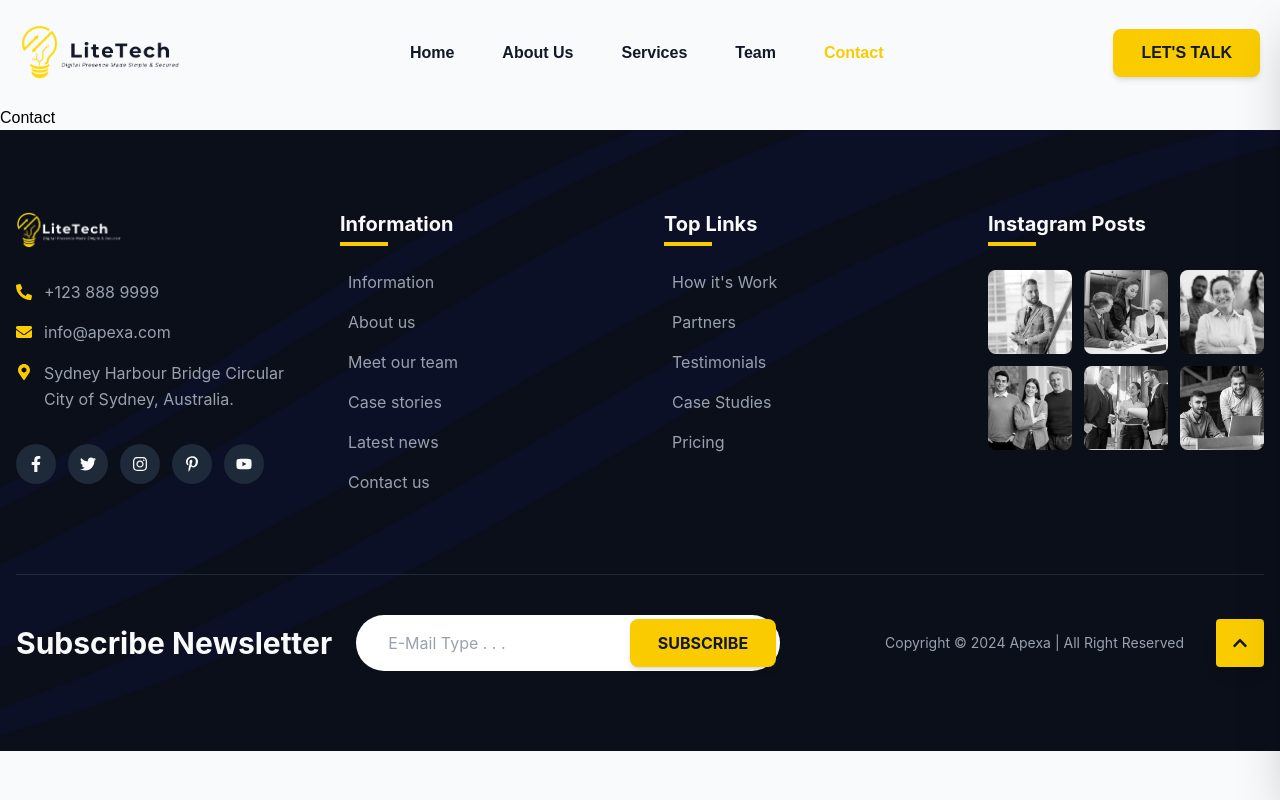
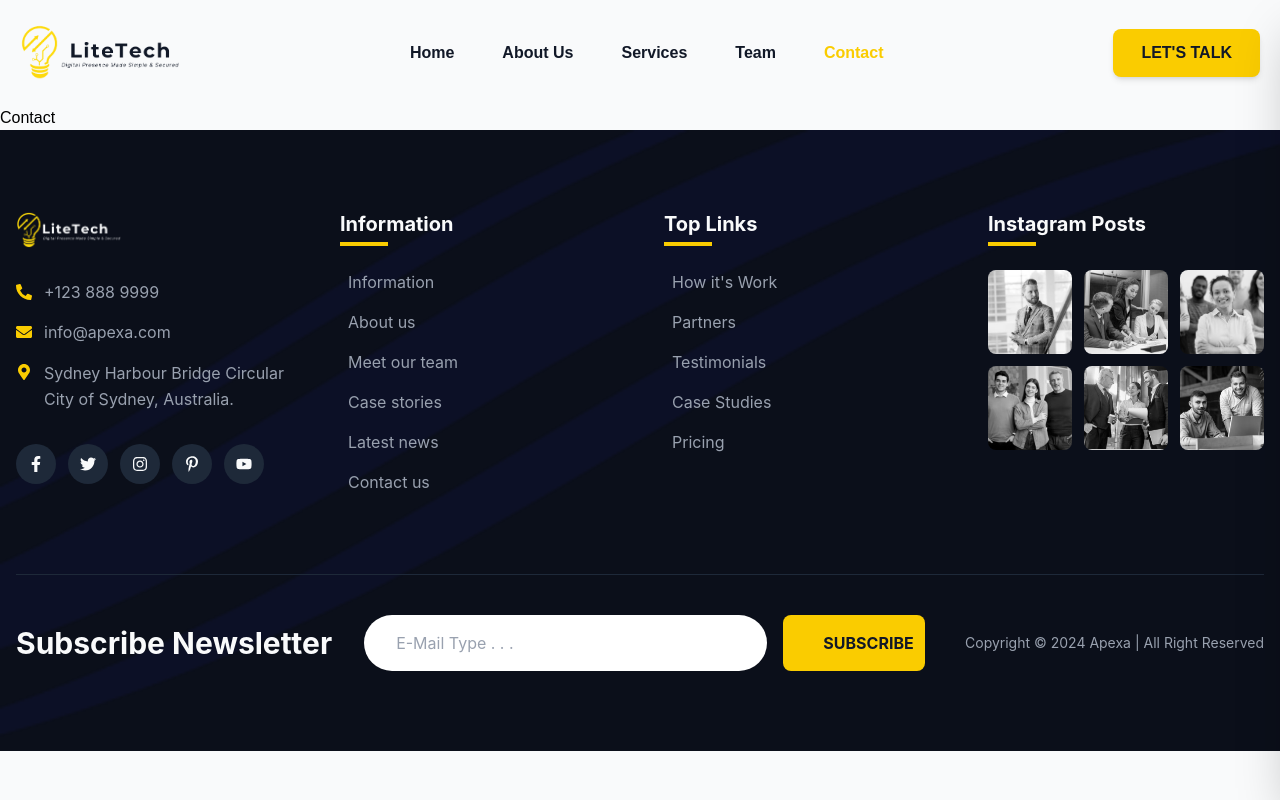
Before and after one commit to Thankgodgab/MorGab, a React (Vite) app: page /contact in a window 1280 px wide. Built offline with nearby package versions, Linux system fonts and the light colour scheme.

Commit message:
feat: introduce Footer component with navigation, social media, newsletter subscription, and scroll-to-top button.

```diff
--- a/src/Components/molecules/Footer.jsx
+++ b/src/Components/molecules/Footer.jsx
@@ -1,4 +1,4 @@
-import React from 'react';
+import React, { useState, useEffect } from 'react';
 import { Link } from 'react-router-dom';
 import { FaFacebookF, FaTwitter, FaInstagram, FaPinterestP, FaYoutube, FaPhoneAlt, FaEnvelope, FaMapMarkerAlt, FaChevronUp } from 'react-icons/fa';
 import Button from '../organisms/Button';
@@ -14,6 +14,21 @@ import insta05 from '../../assets/footer_insta05.jpg';
 import insta06 from '../../assets/footer_insta06.jpg';
 
 const Footer = () => {
+  const [showScroll, setShowScroll] = useState(false);
+
+  useEffect(() => {
+    const checkScrollTop = () => {
+      if (!showScroll && window.pageYOffset > 400) {
+        setShowScroll(true);
+      } else if (showScroll && window.pageYOffset <= 400) {
+        setShowScroll(false);
+      }
+    };
+
+    window.addEventListener('scroll', checkScrollTop);
+    return () => window.removeEventListener('scroll', checkScrollTop);
+  }, [showScroll]);
+
   const instagramPosts = [
     { id: 1, img: insta01, link: "https://www.instagram.com/p/1" },
     { id: 2, img: insta02, link: "https://www.instagram.com/p/2" },
@@ -28,6 +43,7 @@ const Footer = () => {
   };
 
   return (
+    <>
       <footer className="bg-[#0b0f1a] text-mg-offwhite pt-20 pb-10 font-secondary relative overflow-hidden">
         {/* Background Shape */}
         <div className="absolute top-0 left-0 w-full h-full pointer-events-none opacity-20">
@@ -137,38 +153,41 @@ const Footer = () => {
 
           {/* Newsletter & Copyright Section */}
           <div className="border-t border-gray-800 pt-10 mt-10">
-          <div className="flex flex-col md:flex-row items-center justify-between gap-8 mb-10">
-            <div className="flex flex-col md:flex-row items-center gap-6 w-full md:w-auto">
-              <h3 className="text-3xl font-bold whitespace-nowrap">Subscribe Newsletter</h3>
-              <div className="relative w-full max-w-md group">
+            <div className="flex flex-col lg:flex-row items-center justify-between gap-10 mb-10">
+              <div className="flex flex-col md:flex-row items-center gap-8 w-full">
+                <h3 className="text-2xl md:text-3xl font-bold whitespace-nowrap">Subscribe Newsletter</h3>
+                <div className="flex flex-col sm:flex-row items-center gap-4 w-full">
                   <input
                     type="email"
                     placeholder="E-Mail Type . . ."
-                  className="w-full py-4 px-8 rounded-full bg-white text-mg-blue outline-none placeholder:text-gray-400 pr-36"
+                    className="w-full py-4 px-8 rounded-full bg-white text-mg-blue outline-none placeholder:text-gray-400 h-[56px] focus:ring-2 focus:ring-mg-yellow transition-all"
                   />
-                <div className="absolute right-1 top-1 bottom-1">
-                  <Button className="h-full py-2 px-6 rounded-full text-sm uppercase">
+                  <Button className="h-[56px] py-4 px-10 rounded-full text-base uppercase whitespace-nowrap bg-mg-yellow! text-mg-blue! hover:text-mg-offwhite! shadow-none hover:shadow-xl w-full sm:w-auto">
                     Subscribe
                   </Button>
                 </div>
               </div>
-            </div>
-            <div className="flex flex-col md:flex-row items-center gap-8 w-full md:w-auto">
-              <p className="text-gray-400 text-sm whitespace-nowrap">
+              <div className="w-full lg:w-auto">
+                <p className="text-gray-400 text-sm md:whitespace-nowrap text-center lg:text-left">
                   Copyright © 2024 Apexa | All Right Reserved
                 </p>
-              <button
-                onClick={scrollToTop}
-                className="w-12 h-12 bg-mg-yellow text-mg-blue rounded flex items-center justify-center hover:bg-mg-blue hover:text-mg-yellow transition-all duration-300 shadow-lg group"
-                aria-label="Back to top"
-              >
-                <FaChevronUp className="group-hover:-translate-y-1 transition-transform" />
-              </button>
               </div>
             </div>
           </div>
         </div>
       </footer>
+
+      {/* Fixed Back to Top Button */}
+      <button
+        onClick={scrollToTop}
+        className={`fixed bottom-8 right-8 w-12 h-12 bg-mg-yellow text-mg-blue rounded-lg flex items-center justify-center hover:bg-mg-blue hover:text-mg-yellow transition-all duration-300 shadow-2xl z-9999 group overflow-hidden ${showScroll ? 'opacity-100 translate-y-0 pointer-events-auto' : 'opacity-0 translate-y-10 pointer-events-none'
+          }`}
+        aria-label="Back to top"
+      >
+        <span className="absolute inset-0 bg-mg-blue translate-y-full group-hover:translate-y-0 transition-transform duration-300"></span>
+        <FaChevronUp className="relative z-10 group-hover:-translate-y-1 transition-transform" />
+      </button>
+    </>
   );
 };
 
```
Lines whose indentation alone changed are shown as unchanged.
